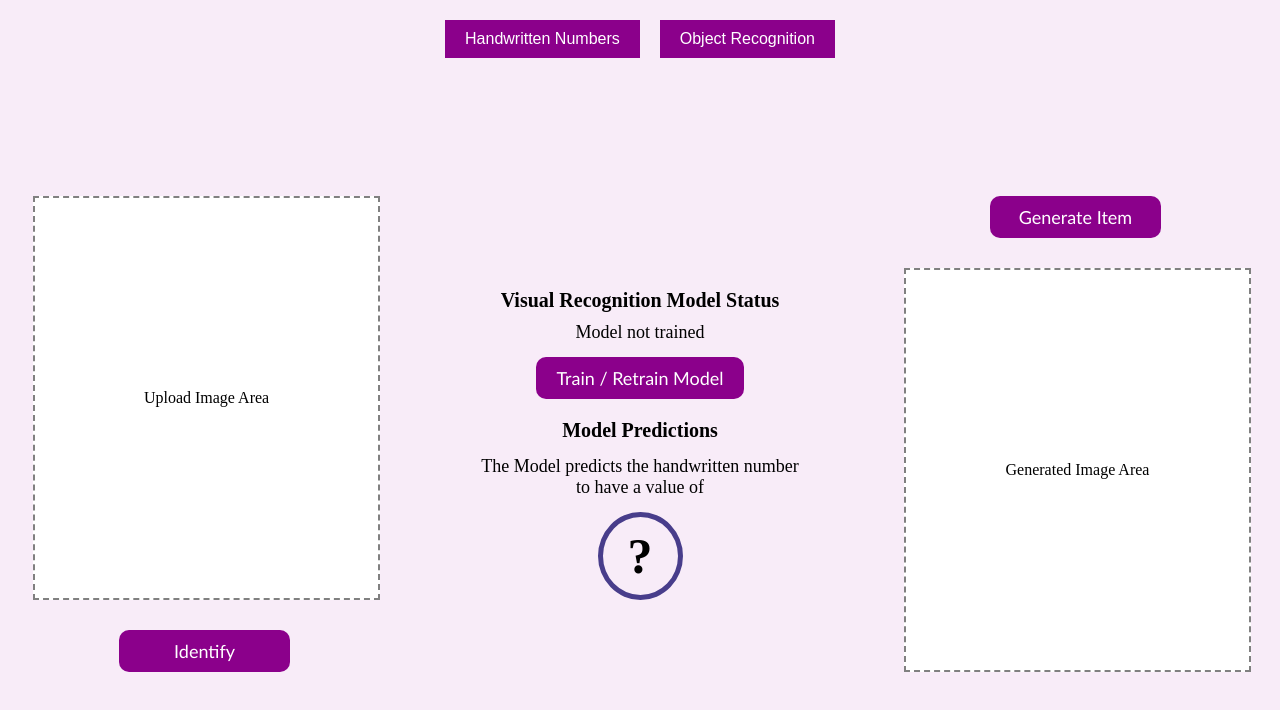
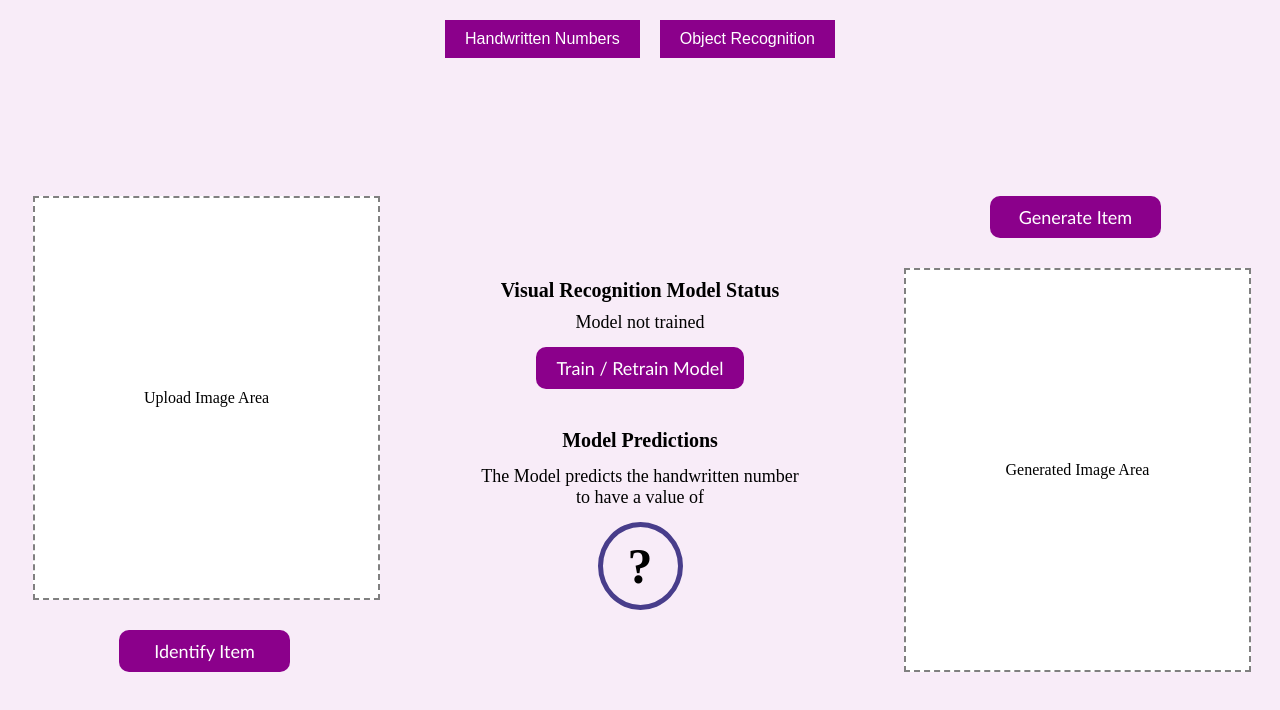
Before and after one commit to t1oluwani/SmartVision, a Vue app in the folder frontend/: page / in a window 1280 px wide. Both pictures are taken after a click on the button "Object Recognition". Shown: the top 710 px of the page. Built offline with nearby package versions, Linux system fonts and the light colour scheme.

Commit message:
Finish styling

```diff
--- a/frontend/src/assets/styles/ObjectRecognition.css
+++ b/frontend/src/assets/styles/ObjectRecognition.css
@@ -41,6 +41,7 @@
   flex-direction: column;
   text-align: center;
   margin: 10px;
+  gap: 20px;
 }
 .OR-Scope .model-prediction {
   display: flex;
--- a/frontend/src/components/ObjectRecognition.vue
+++ b/frontend/src/components/ObjectRecognition.vue
@@ -7,7 +7,7 @@
           <!-- Placeholder for image upload: White rectangle -->
           <div class="upload-placeholder">Upload Image Area</div>
         </div>
-        <button @click="identify">Identify</button>
+        <button @click="identify">Identify Item</button>
       </div>
 
       <div class="middle-container">
```
